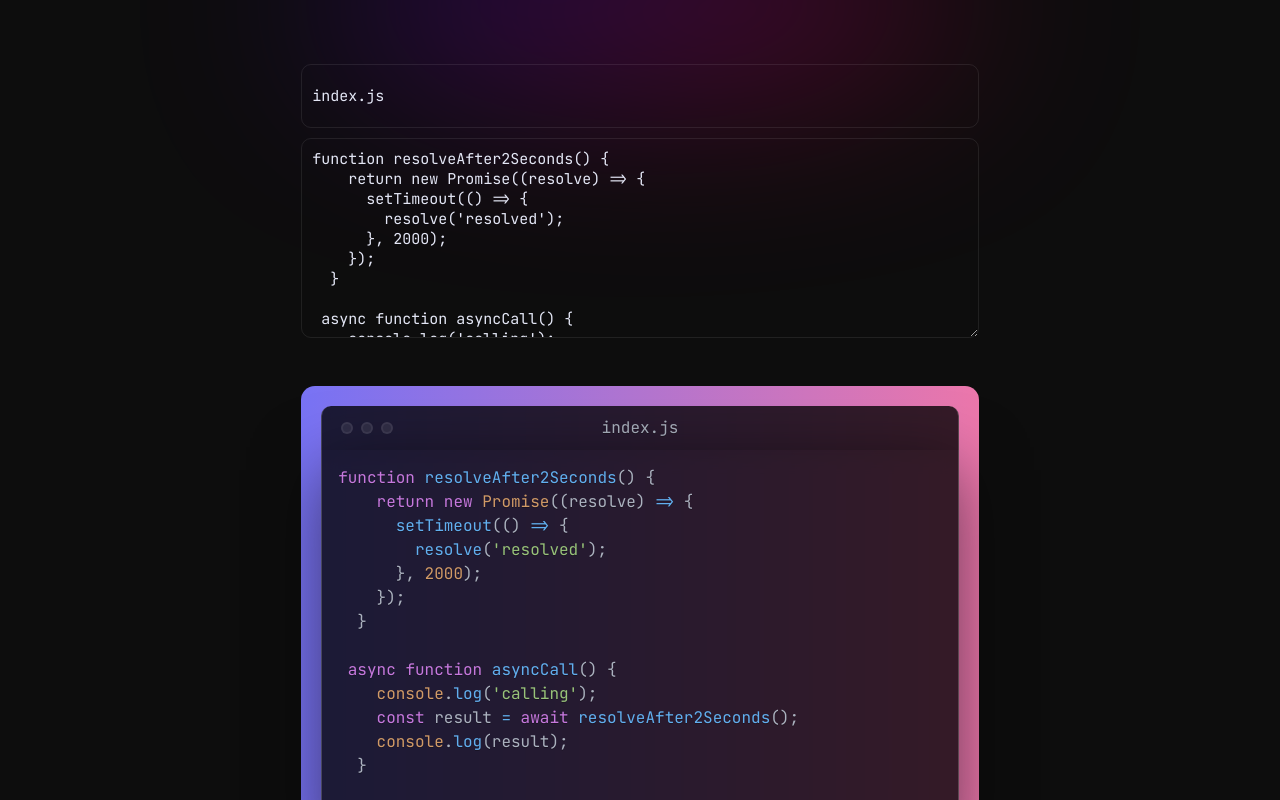
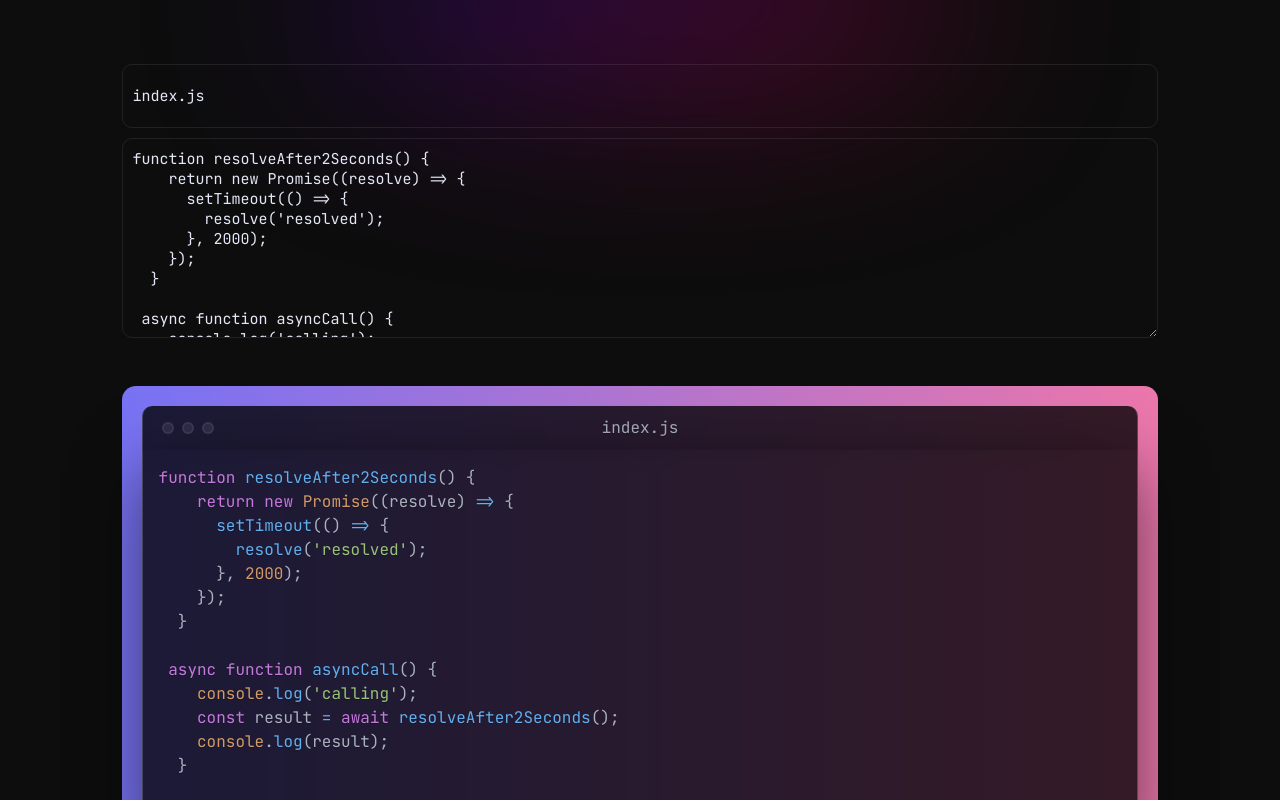
Before and after one commit to preetsuthar17/SnippiX, a Next.js app: page / in a window 1280 px wide. Shown: the top 800 px of the page. Built offline with nearby package versions, Linux system fonts and the light colour scheme.

Commit message:
Update Showcase component to include showcase code input section

```diff
--- a/src/styles/globals.scss
+++ b/src/styles/globals.scss
@@ -68,3 +68,8 @@ button {
 textarea {
   font-family: inherit;
 }
+
+.showcase-code-input-section{
+  width:80rem;
+  max-width: 90%;
+}
```
